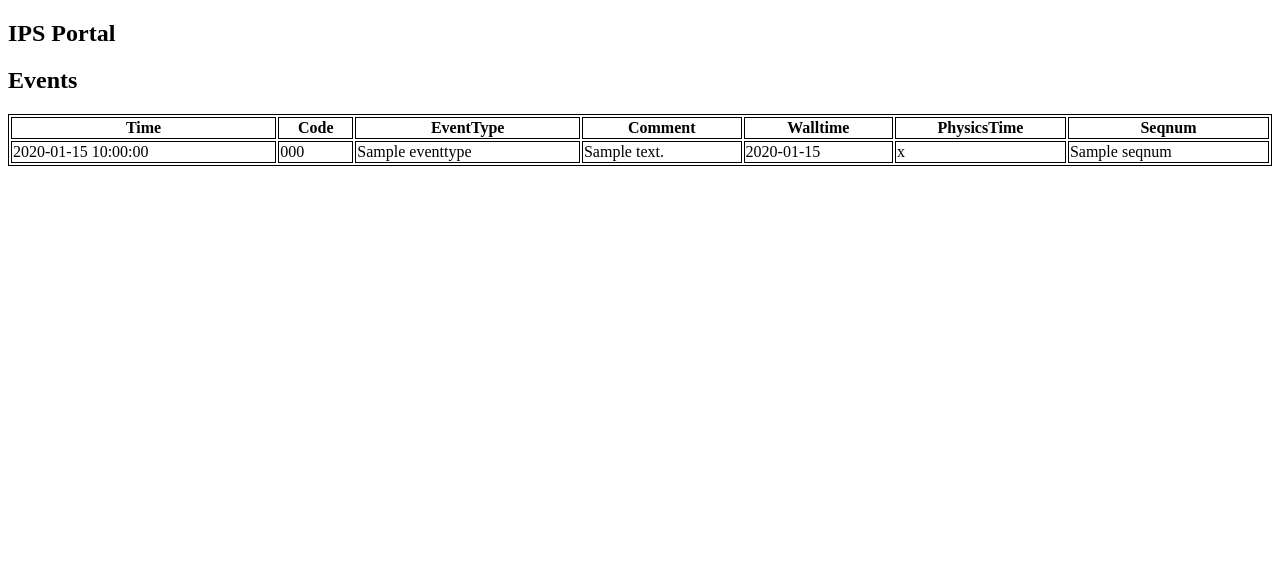
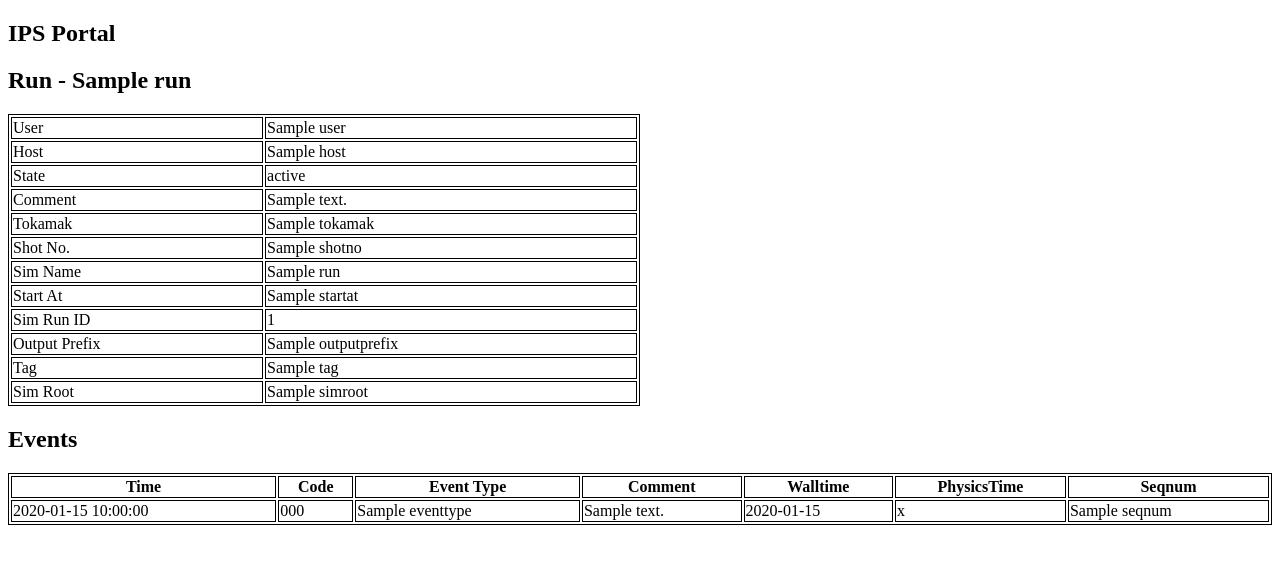
Before and after one commit to HPC-SimTools/IPS-portal, a Flask app: template ipsportal/templates/events.html in a window 1280 px wide. Shown: the top 564 px of the page. Run offline with Flask 2, Linux system fonts and the light colour scheme; the template is opened without the code that fills it: most values are stand-ins (such as "Sample title", 1, 10 or a date in 2020).

Commit message:
Add more to run

```diff
--- a/ipsportal/run.py
+++ b/ipsportal/run.py
@@ -20,7 +20,7 @@ def run(id):
         return "Run id {0} doesn't exist.".format(id)
     portal_runid = r['portal_runid']
     events = db.execute("SELECT * FROM event WHERE portal_runid=?", (portal_runid,)).fetchall()
-    return render_template("events.html", events=events)
+    return render_template("events.html", run=r, events=events)
 
 
 @bp.route("/", methods=("POST", "GET"))
@@ -28,12 +28,20 @@ def event():
     e = json.loads(request.data)
     db = get_db()
     if e.get('eventtype') == "IPS_START":
-        db.execute("INSERT INTO run (portal_runid, state, rcomment, tokamak, shotno) VALUES (?,?,?,?,?)",
+        db.execute("INSERT INTO run (portal_runid, state, rcomment, tokamak, shotno, simname, host, user, startat, simrunid, outputprefix, tag, simroot) VALUES (?,?,?,?,?,?,?,?,?,?,?,?,?)",
                    (e.get('portal_runid'),
                     e.get('state'),
                     e.get('rcomment'),
                     e.get('tokamak'),
-                    e.get('shotno')))
+                    e.get('shotno'),
+                    e.get('simname'),
+                    e.get('host'),
+                    e.get('user'),
+                    e.get('startat'),
+                    e.get('simrunid'),
+                    e.get('outputprefix'),
+                    e.get('tag'),
+                    e.get('simroot')))
 
     db.execute("INSERT INTO event (code, eventtype, comment, walltime, phystimestamp, portal_runid, seqnum) VALUES (?,?,?,?,?,?,?)",
                (e.get('code'),
--- a/ipsportal/schema.sql
+++ b/ipsportal/schema.sql
@@ -7,17 +7,27 @@ CREATE TABLE run (
   state TEXT,
   rcomment TEXT,
   tokamak TEXT,
-  shotno INTEGER
+  shotno INTEGER,
+  simname TEXT,
+  host TEXT,
+  user TEXT,
+  startat TEXT,
+  simrunid TEXT,
+  outputprefix TEXT,
+  tag TEXT,
+  simroot TEXT
 );
 
 CREATE TABLE event (
   created TIMESTAMP NOT NULL DEFAULT CURRENT_TIMESTAMP,
   code TEXT,
   eventtype TEXT,
+  ok TEXT,
   comment TEXT,
   walltime TEXT,
   phystimestamp REAL,
   portal_runid TEXT,
   seqnum INTEGER,
+  vizurl TEXT,
   FOREIGN KEY (portal_runid) REFERENCES run (portal_runid)
 );
--- a/ipsportal/templates/events.html
+++ b/ipsportal/templates/events.html
@@ -1,15 +1,66 @@
 {% extends 'base.html' %}
 
 {% block header %}
-<h1>{% block title %}Events{% endblock %}</h1>
+<h1>{% block title %}Run - {{ run.simname }}{% endblock %}</h1>
 {% endblock %}
 
 {% block content %}
+<table style="width:50%">
+  <tr>
+    <td>User</td>
+    <td>{{ run.user }}</td>
+  </tr>
+  <tr>
+    <td>Host</td>
+    <td>{{ run.host }}</td>
+  </tr>
+  <tr>
+    <td>State</td>
+    <td>{{ run.state }}</td>
+  </tr>
+  <tr>
+    <td>Comment</td>
+    <td>{{ run.rcomment }}</td>
+  </tr>
+  <tr>
+    <td>Tokamak</td>
+    <td>{{ run.tokamak }}</td>
+  </tr>
+  <tr>
+    <td>Shot No.</td>
+    <td>{{ run.shotno }}</td>
+  </tr>
+  <tr>
+    <td>Sim Name</td>
+    <td>{{ run.simname }}</td>
+  </tr>
+  <tr>
+    <td>Start At</td>
+    <td>{{ run.startat }}</td>
+  </tr>
+  <tr>
+    <td>Sim Run ID</td>
+    <td>{{ run.simrunid }}</td>
+  </tr>
+  <tr>
+    <td>Output Prefix</td>
+    <td>{{ run.outputprefix }}</td>
+  </tr>
+  <tr>
+    <td>Tag</td>
+    <td>{{ run.tag }}</td>
+  </tr>
+  <tr>
+    <td>Sim Root</td>
+    <td>{{ run.simroot }}</td>
+  </tr>
+</table>
+<h1>Events</h1>
 <table style="width:100%">
   <tr>
     <th>Time</th>
     <th>Code</th>
-    <th>EventType</th>
+    <th>Event Type</th>
     <th>Comment</th>
     <th>Walltime</th>
     <th>PhysicsTime</th>
```
Also changed, not shown: create_test_db.py (+6 -2 lines), ipsportal/templates/index.html (+8 -0 lines).
